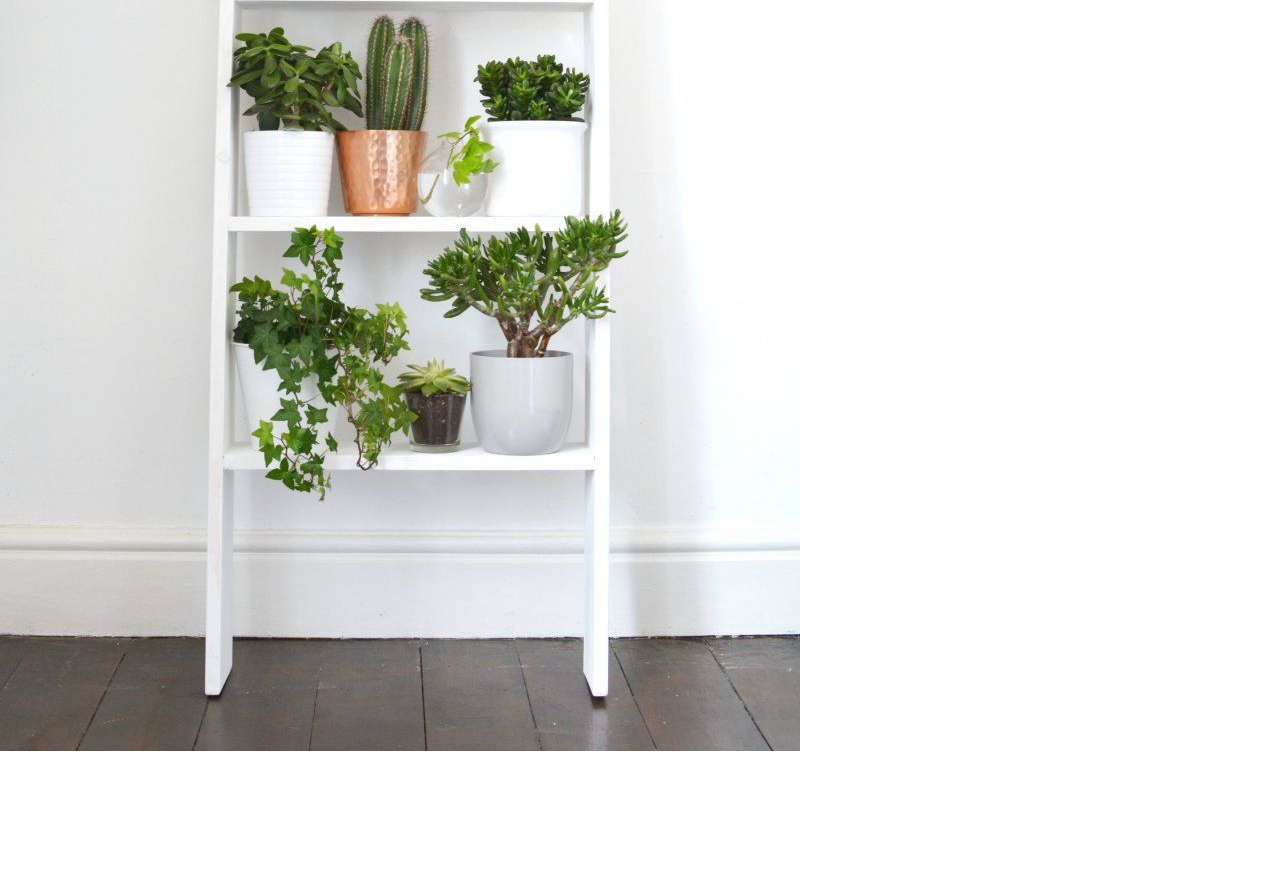
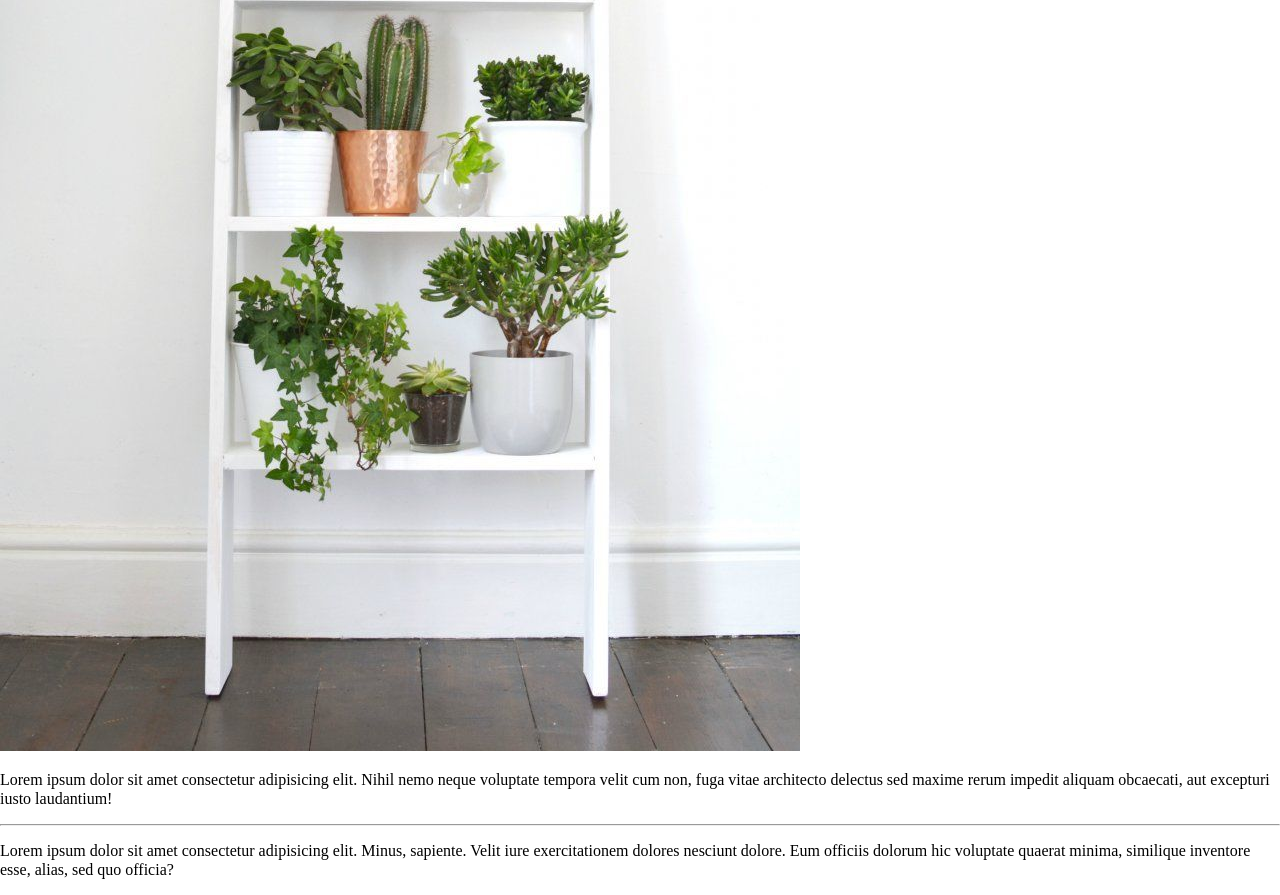
Before and after one commit to Levii22/web-task2, a plain HTML site: page Index.html in a window 1280 px wide. Shown: the part 4255-5150 px from the top of the page. Before the commit the page ends 5010 px from the top, so only its background shows below. Drawn offline with Linux system fonts and the light colour scheme.

Commit message:
Add Lorem ipsum text

```diff
--- a/Index.html
+++ b/Index.html
@@ -164,6 +164,11 @@
           <div class="image">
             <img src="images/about.jpg" alt="" />
           </div>
+          <div class="text">
+            <p> Lorem ipsum dolor sit amet consectetur adipisicing elit. Nihil nemo neque voluptate tempora velit cum non, fuga vitae architecto delectus sed maxime rerum impedit aliquam obcaecati, aut excepturi iusto laudantium! </p>
+          <hr>
+            <p> Lorem ipsum dolor sit amet consectetur adipisicing elit. Minus, sapiente. Velit iure exercitationem dolores nesciunt dolore. Eum officiis dolorum hic voluptate quaerat minima, similique inventore esse, alias, sed quo officia? </p>
+          </div>
         </div>
       </div>
     </div>
```
